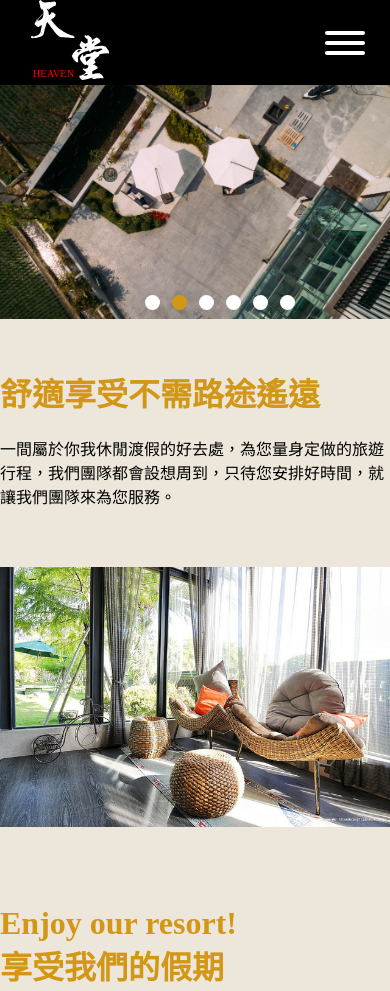
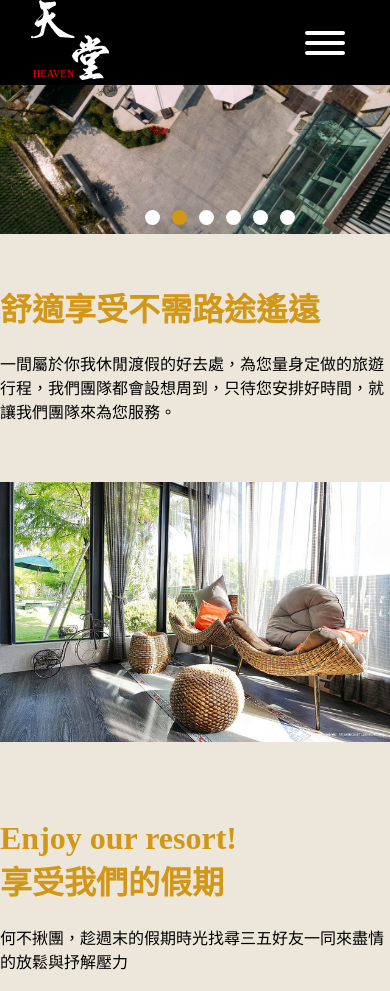
Before and after one commit to Lee802/tfd102-18, a plain HTML site: page index.html in a window 390 px wide. Shown: the top 991 px of the page. Drawn offline with nearby package versions, Linux system fonts and the light colour scheme.

Commit message:
2021-06-04

```diff
--- a/css/header.css
+++ b/css/header.css
@@ -387,7 +387,7 @@ div.headerright ul li.room ul.roomhides {
     div.header button {
         display: flex;
         position: absolute;
-        right: 10px;
+        right: 30px;
     }
     div.header {
         justify-content: space-between;
@@ -404,4 +404,8 @@ div.headerright ul li.room ul.roomhides {
     div.headerright {
         display: block;
     }
+    div.header {
+        position: fixed;
+        width: 100%;
+    }
 }
--- a/css/index.css
+++ b/css/index.css
@@ -616,7 +616,9 @@ div.indicator-container span.indicator {
         width: 440px;
     }
     div.headerright {
-        width: 70%
+        width: 70%;
+        height: calc(100% - 85px);
+        bottom: 0;
     }
     div#slider {
         padding-bottom: calc(60%);
--- a/js/headerfixed.js
+++ b/js/headerfixed.js
@@ -1,5 +1,4 @@
 var hiddenheader = document.getElementsByClassName("hiddenheader")[0];
-
 $(function() {
     $(window).scroll(function() {
         if ($(this).scrollTop() > 85) { /* 要滑動到選單的距離 */
```
